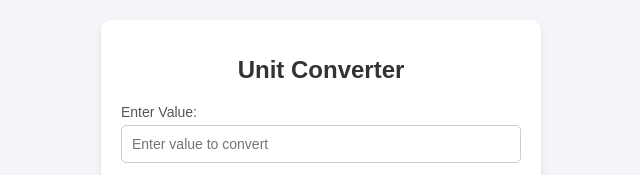
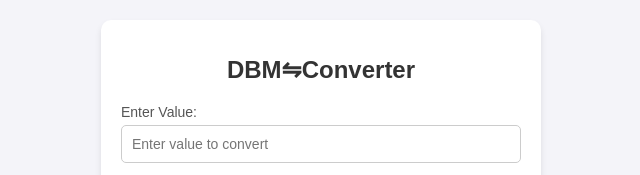
Before and after one commit to SuryaTiwari14/dBmConversion, a plain HTML site: page index.html in a window 1280 px wide. Shown: the part 187-362 px from the top of the page, 319-959 px from the left. Drawn offline with Linux system fonts and the light colour scheme.

Commit message:
index.html

```diff
--- a/index.html
+++ b/index.html
@@ -10,7 +10,7 @@
 
 <body>
   <div class="container">
-    <h1>Unit Converter</h1>
+    <h1>DBM⇋Converter</h1>
     <div class="form-group">
       <label for="inputValue">Enter Value:</label>
       <input type="number" id="inputValue" placeholder="Enter value to convert" />
```
